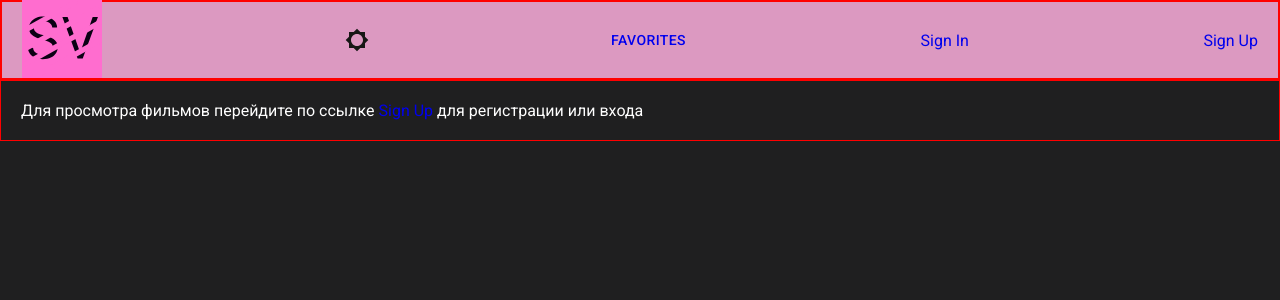
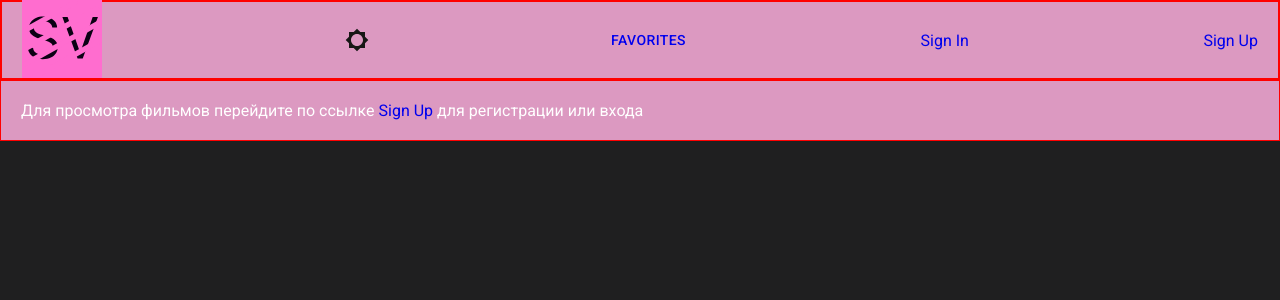
Before and after one commit to Ezoza111/movies_portal, a React (Create React App) app: page /favorites in a window 1280 px wide. Shown: the top 300 px of the page. Built offline with nearby package versions, Linux system fonts and the light colour scheme.

Commit message:
feat: added StyledPageContainer and styled it with dark and light theme

```diff
--- a/src/routingComponent/RoutingComponent.jsx
+++ b/src/routingComponent/RoutingComponent.jsx
@@ -1,17 +1,36 @@
-import {Outlet} from 'react-router-dom'
-import { Header } from '../layout/header/Header'
-import { useTheme } from 'styled-components'
-import { ThemeContext } from '../components/smartComponents/context/ThemeContext'
-import { useContext } from 'react'
+import { Outlet } from "react-router-dom";
+import { Header } from "../layout/header/Header";
+import styled, { useTheme } from "styled-components";
+import { ThemeContext } from "../components/smartComponents/context/ThemeContext";
+import { useContext } from "react";
+import { theme } from "../styles/Theme";
 
-export const RoutingComponent = ({ userName, changeUserStatus}) => {
- const {isDark, toggleTheme} = useContext(ThemeContext);
+export const RoutingComponent = ({ userName, changeUserStatus }) => {
+  const { isDark, toggleTheme } = useContext(ThemeContext);
   return (
-    <>
-     <Header  userName={userName} changeUserStatus={changeUserStatus}/>
-     <main className={`main ${isDark ? 'dark' : 'light'}`}>
-        <Outlet />
-     </main>
-    </>
-  )
-}
+    <StyledPageContainer
+      className={`page-container ${isDark ? "dark" : "light"}`}>
+      <div className='page-content'>
+        <Header userName={userName} changeUserStatus={changeUserStatus} />
+        {/* <main className={`main ${isDark ? "dark" : "light"}`}> */}
+        <main>
+          <Outlet />
+        </main>
+      </div>
+    </StyledPageContainer>
+  );
+};
+
+const StyledPageContainer = styled.div`
+  &.dark {
+    background-color: ${theme.colors.primary};
+  }
+  &.light {
+    background-color: ${theme.colors.primaryLight};
+  }
+
+  .page-content {
+    max-width: 1280px;
+    margin: 0 auto;
+  }
+`;
```
